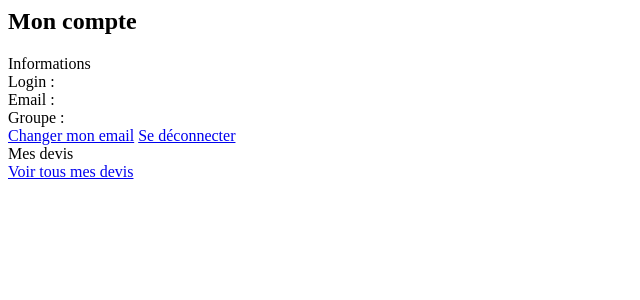
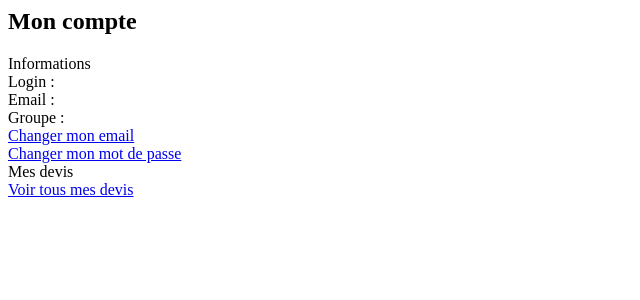
Before and after one commit to CodevSpiegel/Configurateur-Garde-corps-MVC, a PHP site: page /profile.php in a window 1280 px wide. Shown: the top 300 px of the page, without its empty margins (0-640 px from the left). Run offline with PHP 8.4, Linux system fonts and the light colour scheme; data that the repository does not hold is empty.

Commit message:
Maj mon compte

```diff
--- a/app/config.php
+++ b/app/config.php
@@ -24,7 +24,7 @@
 // CONFIG E-MAIL
 // ----------------------------------------------------------
 // Adresse d'expédition par défaut
-define('MAIL_FROM', 'no-reply@moncms.test');
+define('MAIL_FROM', 'no-reply@squal.dev');
 // Nom de l'expéditeur (visible dans les clients mail)
 define('MAIL_FROM_NAME', 'MonCMS – France Inox');
 
--- a/app/core/Emails.php
+++ b/app/core/Emails.php
@@ -48,7 +48,7 @@
         // 1) Récupération de la configuration définie dans app/config.php
         // ---------------------------------------------------------------------
         // Adresse e-mail d'expédition (ex: "no-reply@moncms.test")
-        $fromEmail = defined('MAIL_FROM') ? MAIL_FROM : 'no-reply@example.com';
+        $fromEmail = defined('MAIL_FROM') ? MAIL_FROM : 'no-reply@squal.dev';
 
         // Nom lisible de l'expéditeur (ex: "FSA Inox" ou "MonCMS")
         $fromName  = defined('MAIL_FROM_NAME') ? MAIL_FROM_NAME : 'MonCMS';
--- a/app/views/auth/profile.php
+++ b/app/views/auth/profile.php
@@ -31,7 +31,9 @@
                     </div>
                     <div class="nav-buttons">
                         <a class="btn btn-outline" href="/auth/email">Changer mon email</a>
-                        <a class="btn btn-outline" href="/auth/logout">Se déconnecter</a>
+                    </div>
+                    <div class="nav-buttons">
+                        <a class="btn btn-outline" href="/auth/reset">Changer mon mot de passe</a>
                     </div>
                 </div>
             </div>
```
Also changed, not shown: public/assets/css/style.css.
